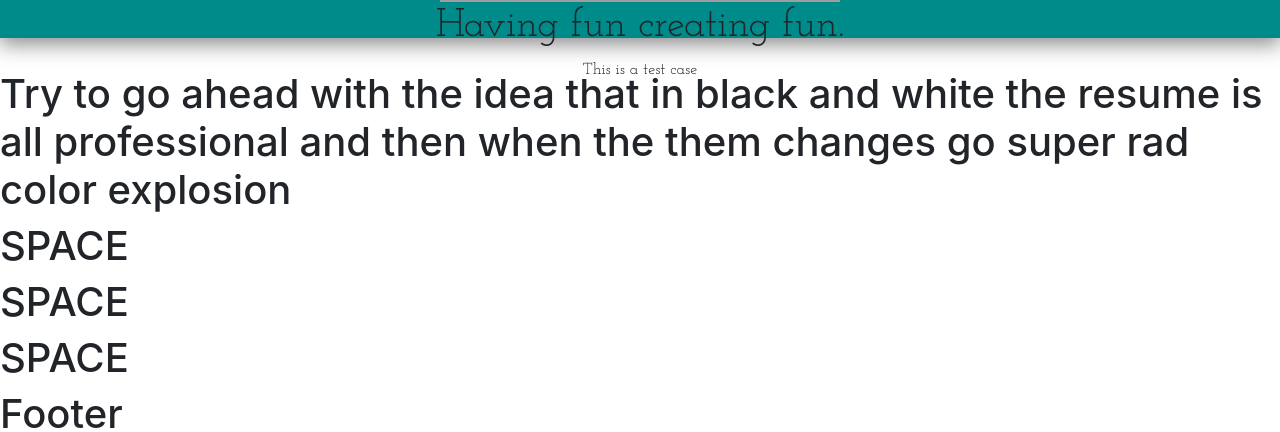
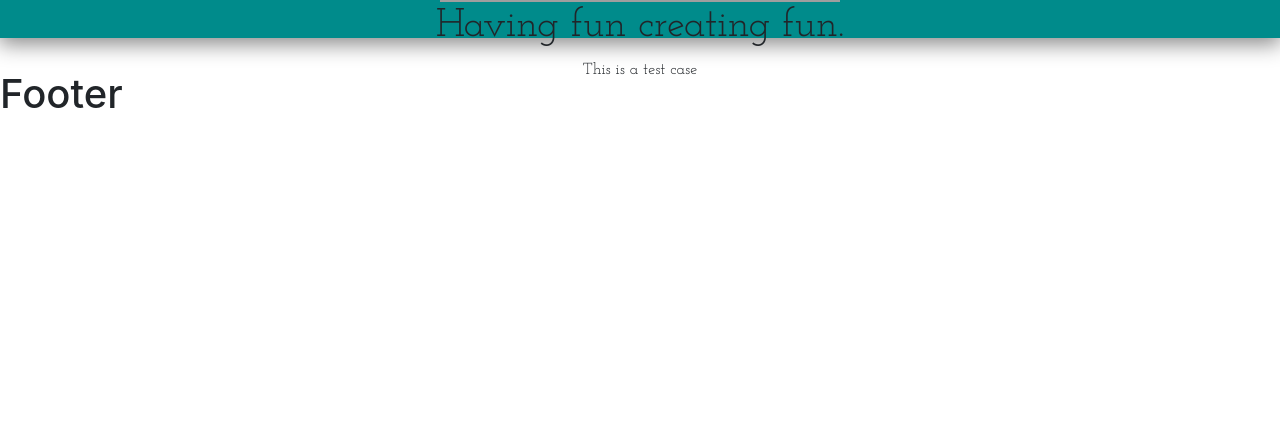
Before and after one commit to FCraven/SeaRavenDevelopment, a React app: page / in a window 1280 px wide. Shown: the part 428-860 px from the top of the page. After the commit the page ends 800 px from the top, so only its background shows below. Built offline with nearby package versions, Linux system fonts and the light colour scheme; grey boxes are pictures that could not be loaded.

Commit message:
created component for usable Stack

```diff
--- a/client/components/Main.js
+++ b/client/components/Main.js
@@ -1,5 +1,6 @@
 import React, { Component } from 'react'
 import Hero from './Hero'
+import Stack from './Stack'
 
 export default class Main extends Component {
   constructor(props) {
@@ -14,10 +15,7 @@ export default class Main extends Component {
     return (
       <div>
         <Hero />
-        <h1>Try to go ahead with the idea that in black and white the resume is all professional and then when the them changes go super rad color explosion</h1>
-        <h1>SPACE</h1>
-          <h1>SPACE</h1>
-          <h1>SPACE</h1>
+        <Stack />
       </div>
         )
       }
--- /dev/null
+++ b/client/components/Stack.js
@@ -0,0 +1,11 @@
+import React, { Component } from 'react'
+
+export default class Stack extends Component {
+  render() {
+    return (
+      <div>
+        {/* card deck for usable tech stack */}
+      </div>
+    )
+  }
+}
```
